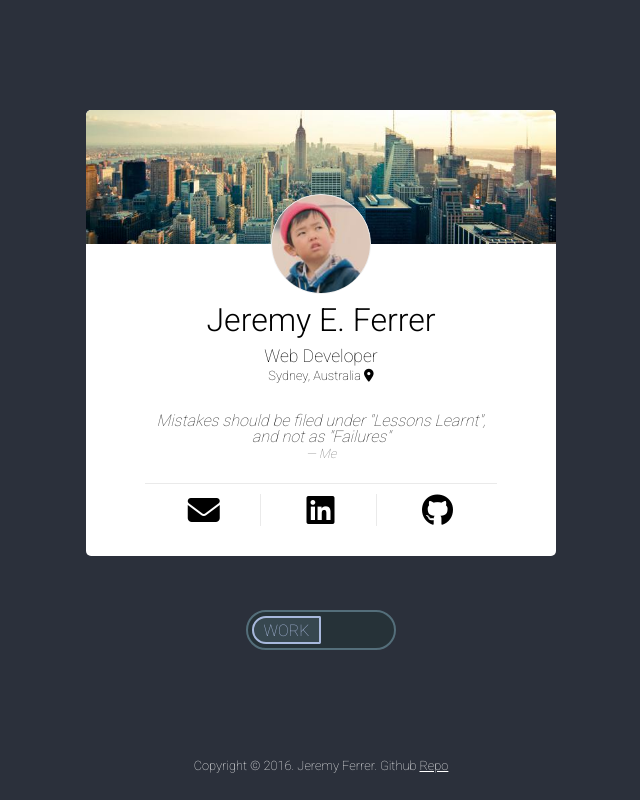
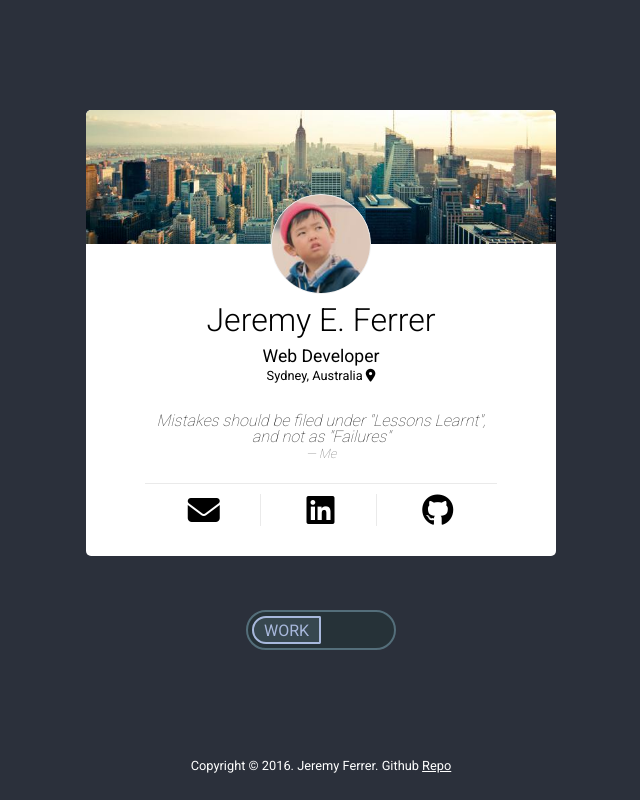
Before and after one commit to jeremyef/personal-site, a website: page app/index.html in a window 1280 px wide. Shown: the whole page, without its empty margins (319-959 px from the left). Drawn offline with nearby package versions, Linux system fonts and the light colour scheme; files that its build step writes are made by us from their sources.

Commit message:
Changed font weights

```diff
--- a/app/styles/sass/main.scss
+++ b/app/styles/sass/main.scss
@@ -50,7 +50,7 @@ table {
 }
 
 body {
-  font-weight:100;
+  font-weight:400;
   font-family: $font-stack;
   background: #2b303b;
 	-webkit-transition: background-color 0.5s ease-in-out;
@@ -208,6 +208,7 @@ a:hover, a:active{
 		.quote{
 			width:80%;
 			margin: 0 auto;
+			font-weight:200;
 		}
     .link-bar{
       width:80%;
```
Also changed, not shown: app/styles/main.css.
